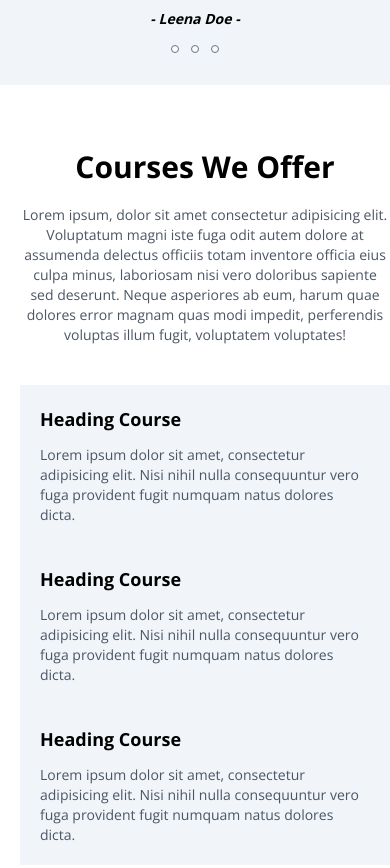
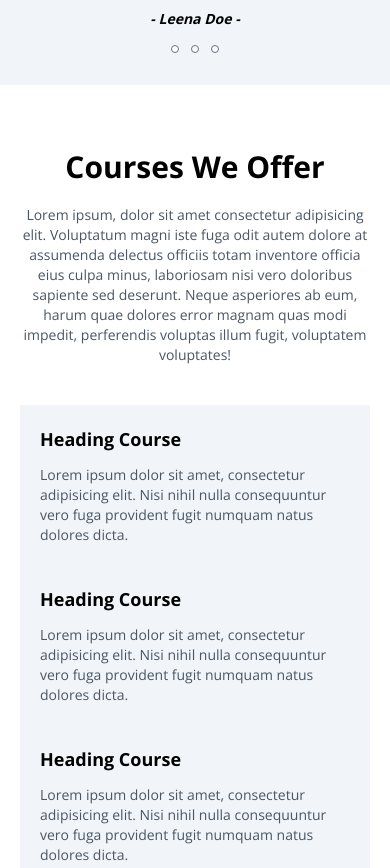
Before and after one commit to jeppung/assignment-web-basic, a website: page index.html in a window 390 px wide. Shown: the part 2005-2873 px from the top of the page. Drawn offline with nearby package versions, Linux system fonts and the light colour scheme.

Commit message:
feat: removing unused inline style on home page

```diff
--- a/index.html
+++ b/index.html
@@ -286,7 +286,7 @@
             </div>
         </section>
         <div class="items-center bg-red-500 max-w-6xl">
-            <section class="py-16 px-5 bg-white lg:pl-0 lg:pr-0" style="padding-right: 0%;">
+            <section class="py-16 pl-5 pr-5 bg-white lg:pl-0 lg:pr-0">
                 <div class="text-center">
                     <h1 class="text-3xl font-bold">Courses We Offer</h1>
                     <p class="mt-5 leading-5 text-sm text-gray-600">Lorem ipsum, dolor sit amet consectetur adipisicing elit. Voluptatum magni iste fuga odit autem dolore at assumenda delectus officiis totam inventore officia eius culpa minus, laboriosam nisi vero doloribus sapiente sed deserunt. Neque asperiores ab eum, harum quae dolores error magnam quas modi impedit, perferendis voluptas illum fugit, voluptatem voluptates!</p>
```
